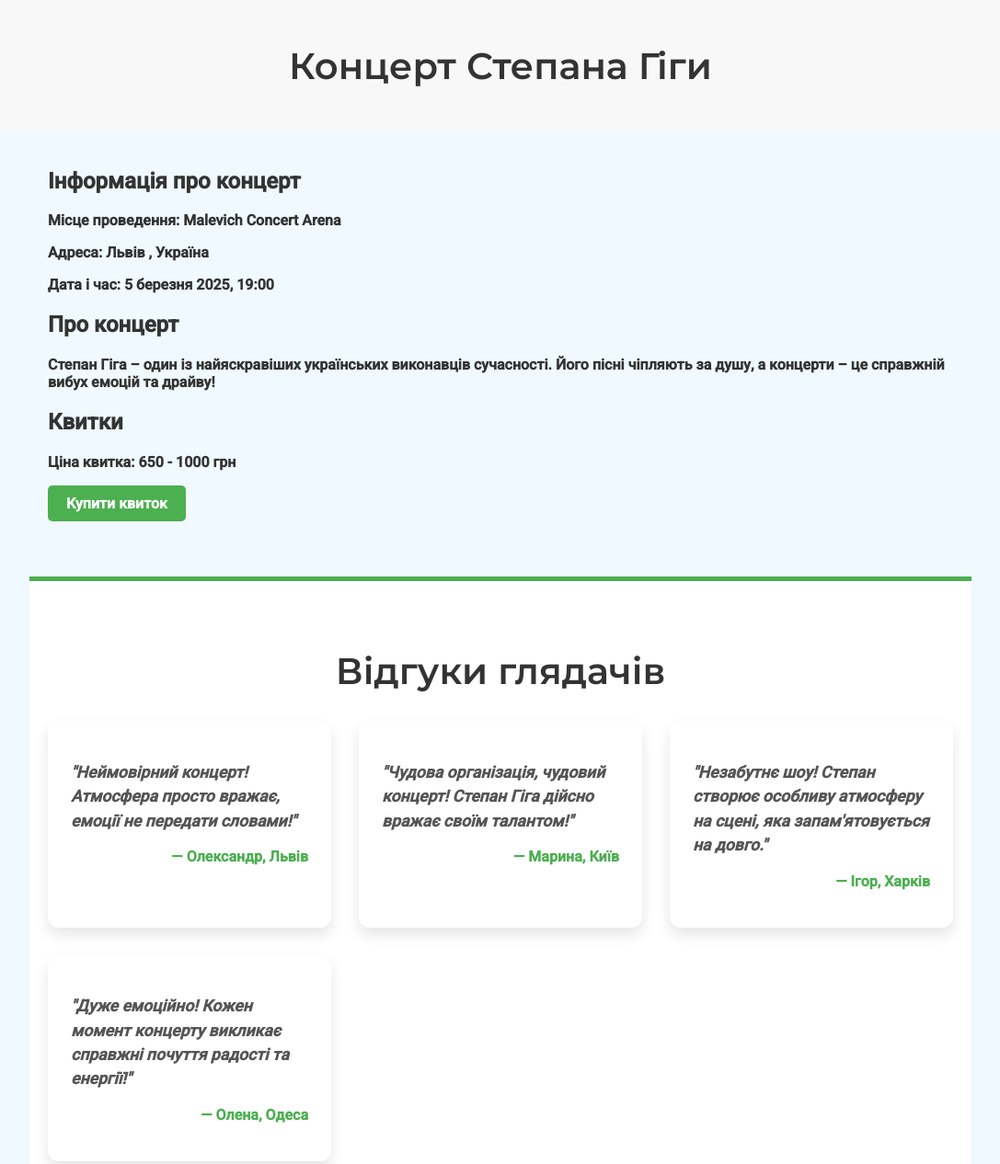
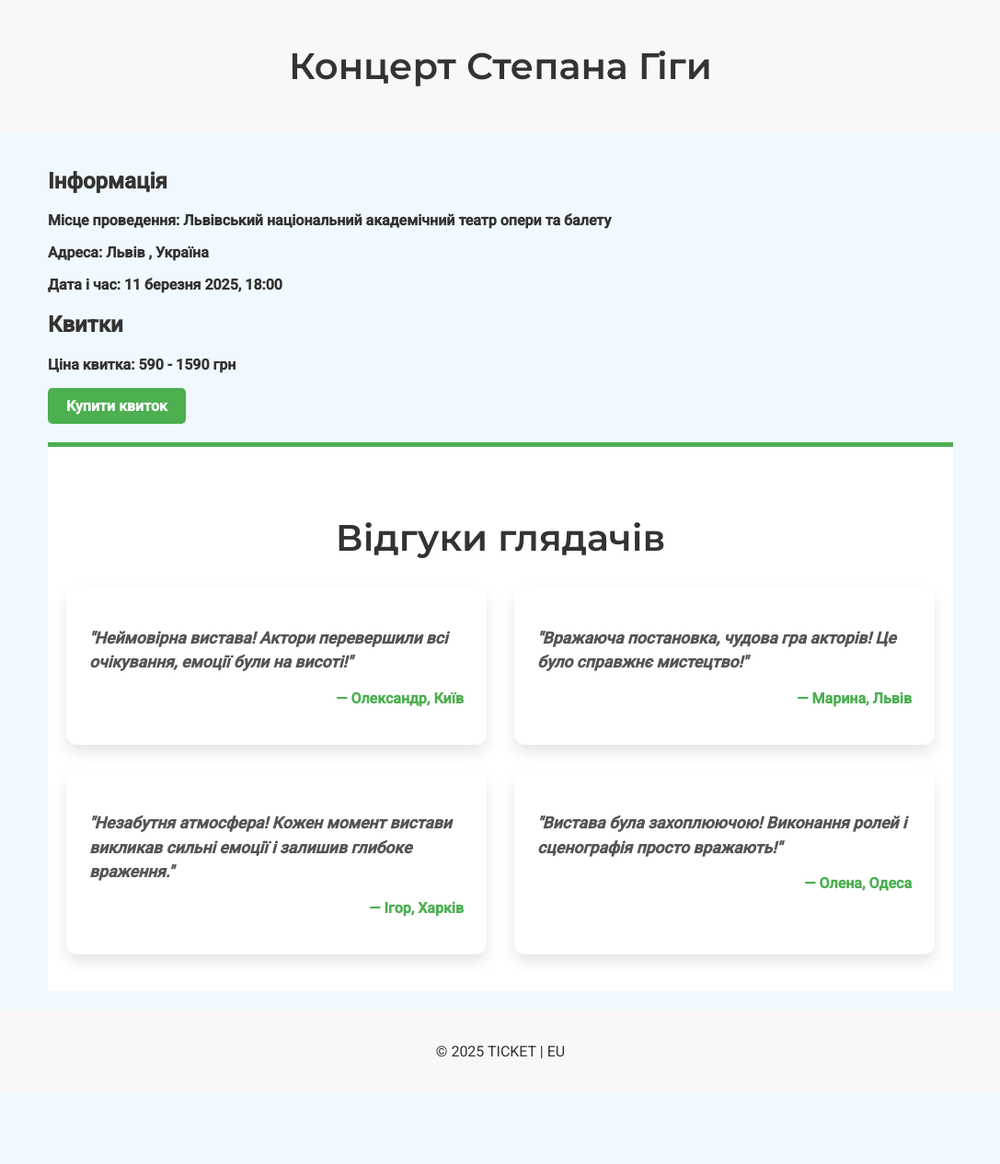
Before and after one commit to maxkorch/maxkorch.github.io, a plain HTML site: page index.html in a window 1280 px wide. Shown: the top 1266 px of the page at 92% size, without its empty margins (96-1183 px from the left). After the commit the page ends 1189 px from the top, so only its background shows below. Drawn offline with Linux system fonts and the light colour scheme.

Commit message:
Update index.html

```diff
--- a/index.html
+++ b/index.html
@@ -3,7 +3,7 @@
 <head>
     <meta charset="UTF-8">
     <meta name="viewport" content="width=device-width, initial-scale=1.0">
-    <title>Концерт Степана Гіги</title>
+    <title>VIRSKY</title>
     <link href="https://fonts.googleapis.com/css2?family=Roboto:wght@400;500&family=Montserrat:wght@600&display=swap" rel="stylesheet">
     <style>
         body {
@@ -180,20 +180,18 @@
     <div class="container">
         <div class="content">
             <div class="event-info">
-                <h2>Інформація про концерт</h2>
-                <p><strong>Місце проведення:</strong> Malevich Concert Arena</p>
+                <h2>Інформація</h2>
+                <p><strong>Місце проведення:</strong> Львівський національний академічний театр опери та балету</p>
                 <p><strong>Адреса:</strong> Львів , Україна</p>
-                <p><strong>Дата і час:</strong> 5 березня 2025, 19:00</p>
+                <p><strong>Дата і час:</strong> 11 березня 2025, 18:00</p>
             </div>
 
             <div class="description">
-                <h2>Про концерт</h2>
-                <p>Степан Гіга – один із найяскравіших українських виконавців сучасності. Його пісні чіпляють за душу, а концерти – це справжній вибух емоцій та драйву!</p>
-            </div>
+
 
             <div class="ticket-info">
                 <h2>Квитки</h2>
-                <p><strong>Ціна квитка:</strong> 650 - 1000 грн </p>
+                <p><strong>Ціна квитка:</strong> 590 - 1590 грн </p>
                 <a href="payment.html" class="buy-button">Купити квиток</a>
             </div>
         </div>
@@ -202,20 +200,22 @@
     <h2>Відгуки глядачів</h2>
     <div class="reviews-container">
         <div class="review">
-                    <p class="review-text">"Неймовірний концерт! Атмосфера просто вражає, емоції не передати словами!"</p>
-                    <p class="review-author">— Олександр, Львів</p>
+            <p class="review-text">"Неймовірна вистава! Актори перевершили всі очікування, емоції були на висоті!"</p>
+            <p class="review-author">— Олександр, Київ</p>
         </div>
         <div class="review">
-                    <p class="review-text">"Чудова організація, чудовий концерт! Степан Гіга дійсно вражає своїм талантом!"</p>
-                    <p class="review-author">— Марина, Київ</p>
+            <p class="review-text">"Вражаюча постановка, чудова гра акторів! Це було справжнє мистецтво!"</p>
+            <p class="review-author">— Марина, Львів</p>
         </div>
         <div class="review">
-                    <p class="review-text">"Незабутнє шоу! Степан створює особливу атмосферу на сцені, яка запам'ятовується на довго."</p>
+            <p class="review-text">"Незабутня атмосфера! Кожен момент вистави викликав сильні емоції і залишив глибоке враження."</p>
             <p class="review-author">— Ігор, Харків</p>
         </div>
         <div class="review">
-                    <p class="review-text">"Дуже емоційно! Кожен момент концерту викликає справжні почуття радості та енергії!"</p>
+            <p class="review-text">"Вистава була захоплюючою! Виконання ролей і сценографія просто вражають!"</p>
             <p class="review-author">— Олена, Одеса</p>
+        </div>
+    </div>
 </div>
             </div>
         </div>
@@ -223,7 +223,7 @@
 
 
     <footer>
-        <p>&copy; 2025 Концерт Степана Гіги </p>
+        <p>&copy; 2025 TICKET | EU </p>
     </footer>
 
     <!-- Smartsupp Live Chat script -->
```
Lines whose indentation alone changed are shown as unchanged.
